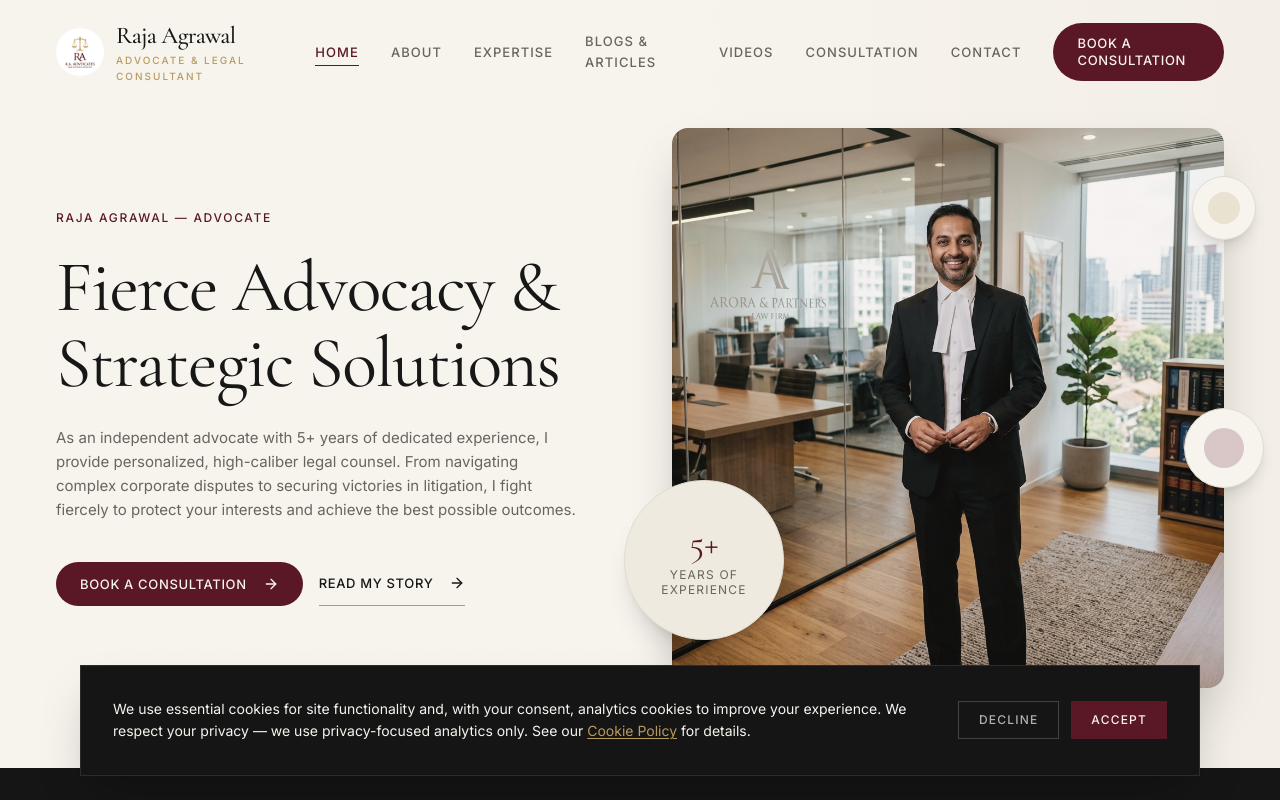
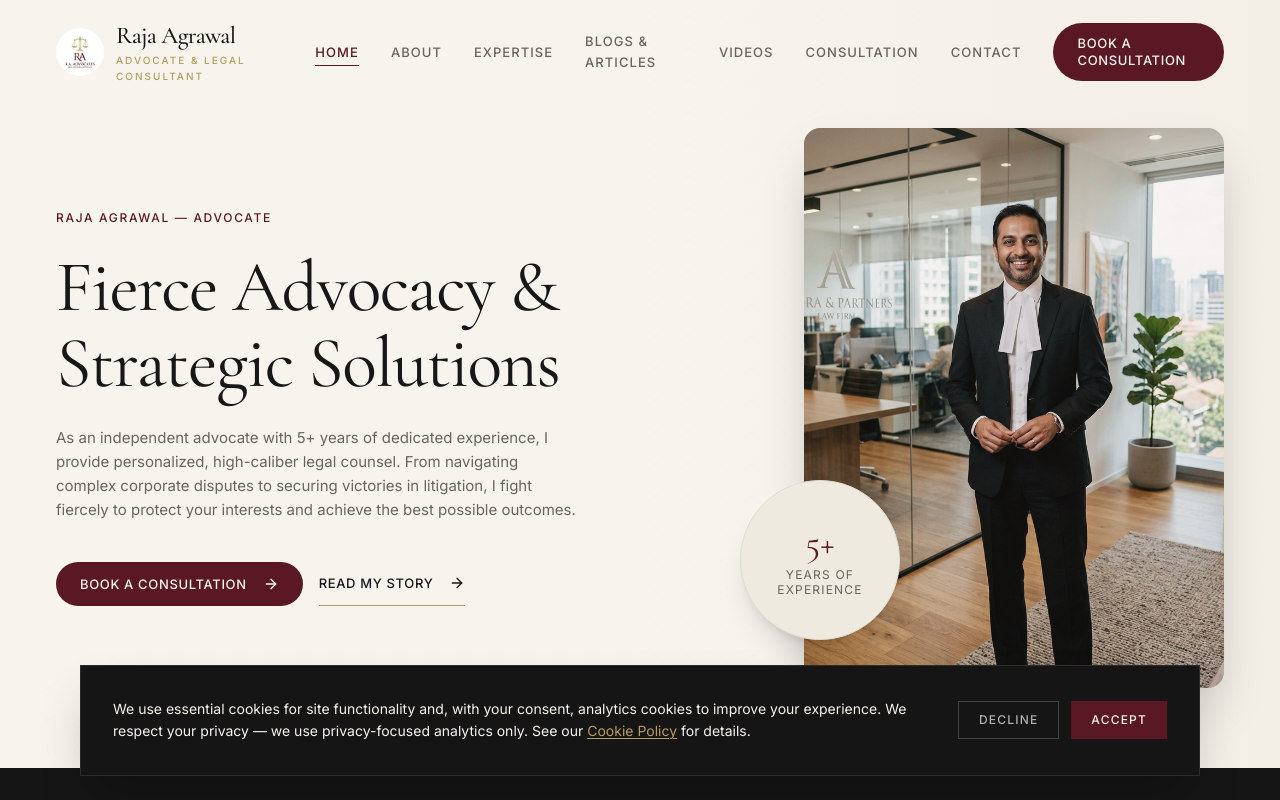
Before and after one commit to Rahul2749/LawyerWebsite, a Next.js app: page / in a window 1280 px wide. Shown: the top 800 px of the page. Built offline with nearby package versions, Linux system fonts and the light colour scheme.

Commit message:
Remove decorative dots and refine hero image aspect ratio

```diff
--- a/src/components/home/HeroSection.tsx
+++ b/src/components/home/HeroSection.tsx
@@ -99,12 +99,13 @@ export default function HeroSection() {
         </div>
 
         {/* Right Column: Visuals */}
-        <div className="w-full lg:w-1/2 order-1 lg:order-2 relative h-[35vh] sm:h-[40vh] lg:h-[70vh]">
+        <div className="w-full lg:w-1/2 order-1 lg:order-2 flex justify-center lg:justify-end">
+          <div className="relative w-full max-w-[320px] sm:max-w-sm lg:max-w-[420px]">
             <motion.div
               initial={{ opacity: 0, scale: 0.95 }}
               animate={{ opacity: 1, scale: 1 }}
               transition={{ duration: 1, delay: 0.3 }}
-            className="relative w-full h-full rounded-2xl overflow-hidden shadow-2xl"
+              className="relative w-full aspect-[4/5] lg:aspect-[3/4] rounded-2xl overflow-hidden shadow-2xl"
             >
               <img
                 src="/advocate_portrait.png"
@@ -120,29 +121,12 @@ export default function HeroSection() {
               initial={{ opacity: 0, y: 20 }}
               animate={{ opacity: 1, y: 0 }}
               transition={{ duration: 0.8, delay: 1 }}
-            className="absolute -bottom-6 -left-6 lg:bottom-12 lg:-left-12 bg-bg-secondary p-4 rounded-full shadow-xl border border-border-subtle flex flex-col items-center justify-center w-32 h-32 lg:w-40 lg:h-40 z-20"
+              className="absolute -bottom-6 -left-6 lg:bottom-12 lg:-left-16 bg-bg-secondary p-4 rounded-full shadow-xl border border-border-subtle flex flex-col items-center justify-center w-32 h-32 lg:w-40 lg:h-40 z-20"
             >
                <span className="text-3xl lg:text-4xl font-serif text-accent-wine mb-1">5+</span>
                <span className="text-xs uppercase tracking-widest text-text-secondary text-center leading-tight">Years of<br/>Experience</span>
             </motion.div>
-
-          {/* Decorative floating dots (representing icons) */}
-          <motion.div
-            initial={{ opacity: 0, scale: 0 }}
-            animate={{ opacity: 1, scale: 1 }}
-            transition={{ duration: 0.5, delay: 1.2 }}
-            className="absolute top-12 -right-4 lg:-right-8 w-16 h-16 bg-bg-primary rounded-full shadow-lg border border-border-subtle flex items-center justify-center z-20"
-          >
-            <div className="w-8 h-8 rounded-full bg-accent-gold/20" />
-          </motion.div>
-          <motion.div
-            initial={{ opacity: 0, scale: 0 }}
-            animate={{ opacity: 1, scale: 1 }}
-            transition={{ duration: 0.5, delay: 1.4 }}
-            className="absolute top-1/2 -right-6 lg:-right-10 w-20 h-20 bg-bg-primary rounded-full shadow-lg border border-border-subtle flex items-center justify-center z-20"
-          >
-            <div className="w-10 h-10 rounded-full bg-accent-wine/20" />
-          </motion.div>
+          </div>
         </div>
 
       </div>
```
Lines whose indentation alone changed are shown as unchanged.
